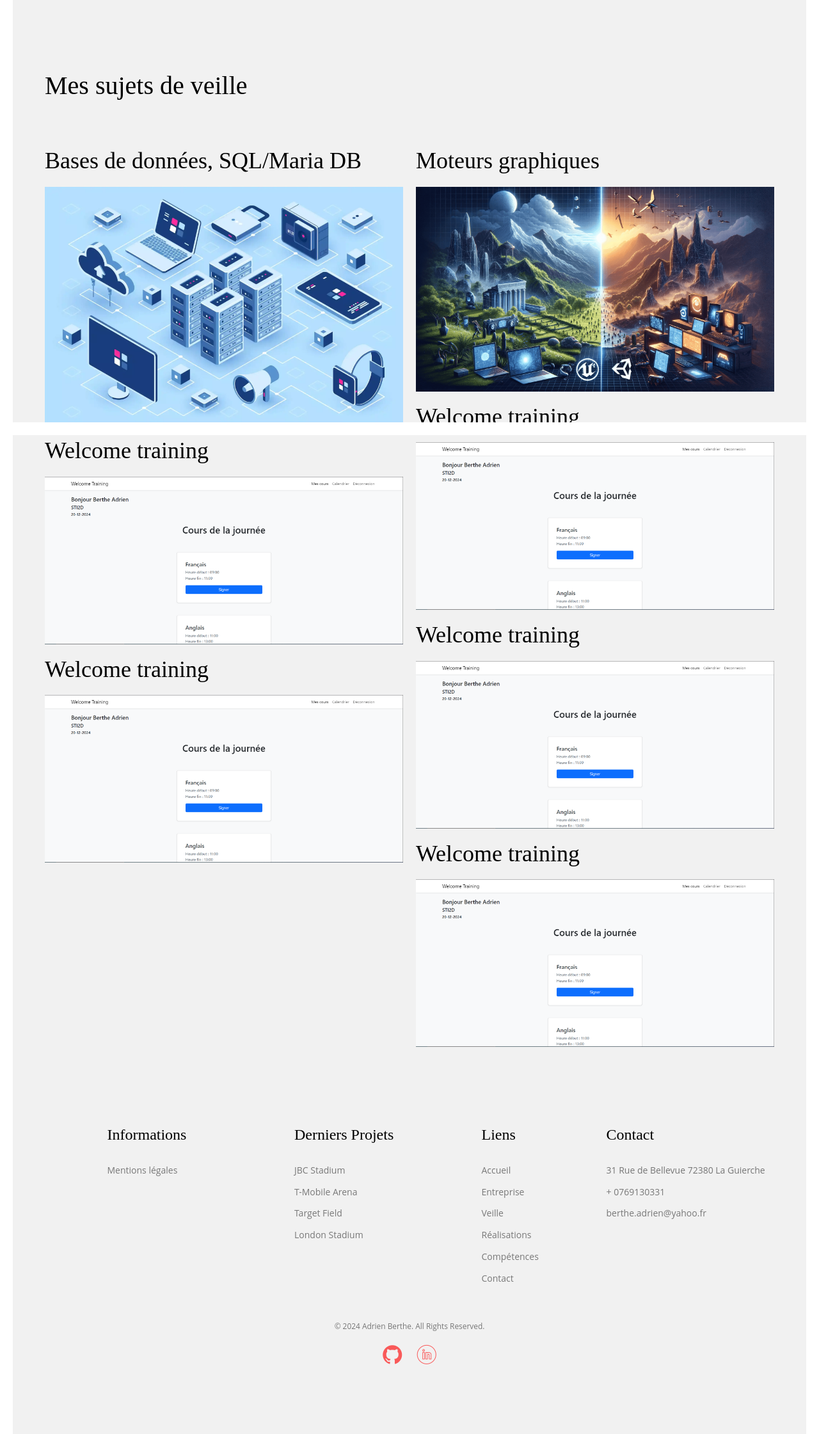
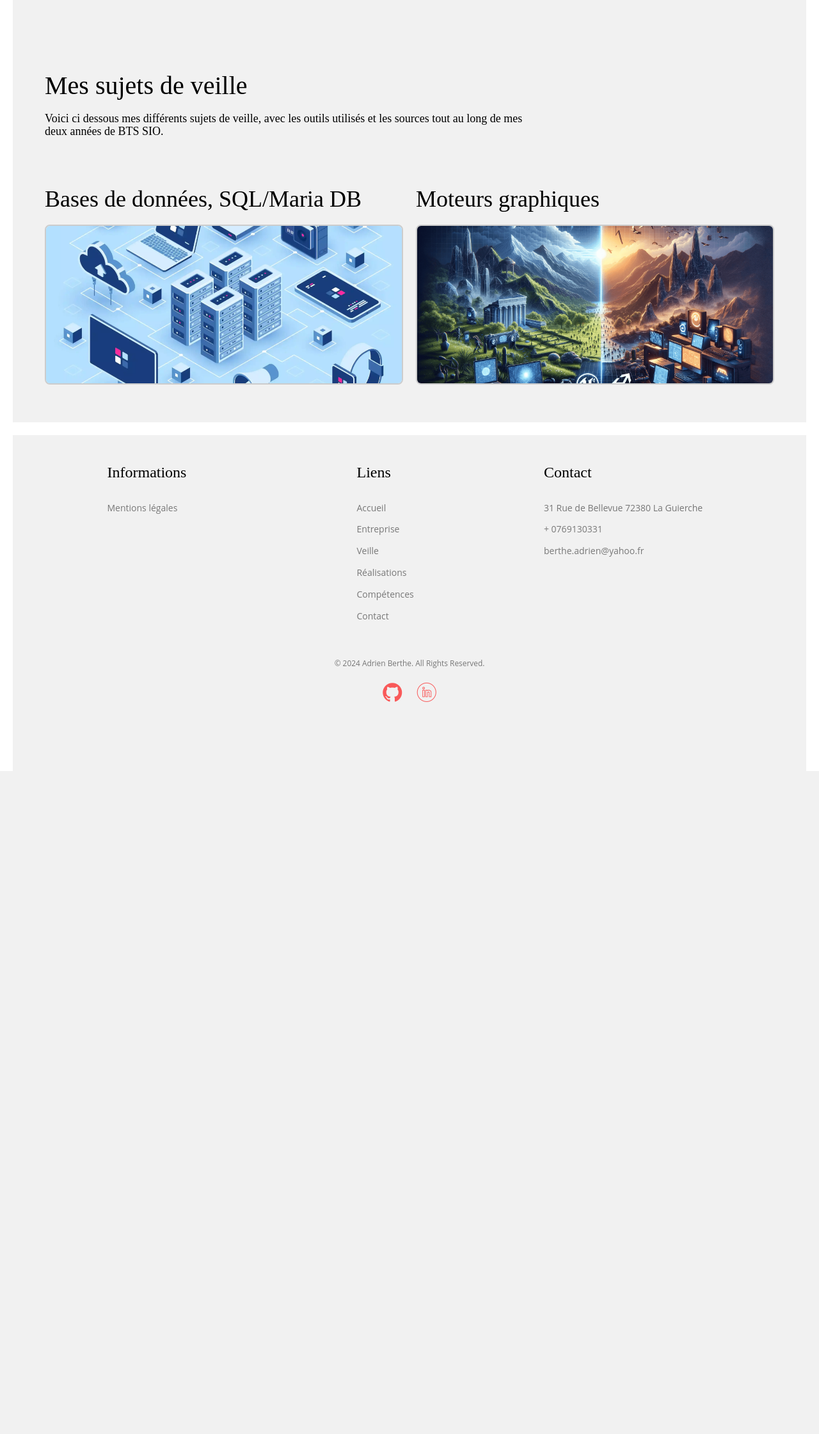
Before and after one commit to BertheAdrien/portfolio, a PHP site: page /index.php?page=veille in a window 1280 px wide. Shown: the part 120-2361 px from the top of the page at 64% size. After the commit the page ends 1325 px from the top, so only its background shows below. Run offline with PHP 8.4, Linux system fonts and the light colour scheme; some web fonts are replaced.

Commit message:
update veille

```diff
--- a/src/includes/partials/footer.php
+++ b/src/includes/partials/footer.php
@@ -3,23 +3,13 @@
 <div class="container">
 		<footer id="fh5co-footer" role="contentinfo">
 			<div class="row">
-			<div class="col-md-3 col-md-push-1">
+			<div class="col-md-4 col-md-push-1">
 					<h4>Informations</h4>
 					<ul class="fh5co-footer-links">
 						<li><a href="?page=mentions-legales">Mentions légales</a></li>
 					</ul>
 				</div>
-				<div class="col-md-3 col-md-push-1">
-					<h4>Derniers Projets</h4>
-					<ul class="fh5co-footer-links">
-						<li><a href="?page=realisations#jbc-stadium">JBC Stadium</a></li>
-						<li><a href="?page=realisations#t-mobile-arena">T-Mobile Arena</a></li>
-						<li><a href="?page=realisations#target-field">Target Field</a></li>
-						<li><a href="?page=realisations#london-stadium">London Stadium</a></li>
-					</ul>
-				</div>
-
-				<div class="col-md-3 col-md-push-1">
+				<div class="col-md-4 col-md-push-1">
 					<h4>Liens</h4>
 					<ul class="fh5co-footer-links">
 						<li><a href="?page=accueil">Accueil</a></li>
@@ -31,7 +21,7 @@
 					</ul>
 				</div>
 
-				<div class="col-md-3">
+				<div class="col-md-4">
 					<h4>Contact</h4>
 					<ul class="fh5co-footer-links">
 						<li>31 Rue de Bellevue 72380 La Guierche</li>
--- a/src/pages/veille.php
+++ b/src/pages/veille.php
@@ -8,6 +8,7 @@ $pageTitle = 'Veille - Adrien Berthe';
         <div class="row animate-box">
             <div class="col-md-8 col-md-offset-2 col-md-pull-2">
                 <h2>Mes sujets de veille</h2>
+                <h4>Voici ci dessous mes différents sujets de veille, avec les outils utilisés et les sources tout au long de mes deux années de BTS SIO.</h4>
             </div>
         </div>
     </div>
@@ -24,25 +25,6 @@ $pageTitle = 'Veille - Adrien Berthe';
                             </div>
                         </a>
                     </div>
-                    <div class="col-md-12 animate-box">
-                    <h1>Welcome training</h1>
-                        <a href="?page=project-welcome-training" class="portfolio-grid border border-dark rounded">
-                            <img src="images/WelcomeTraining.PNG" class="img-responsive" alt="Free HTML5 Bootstrap Template by FreeHTML5.co">
-                            <div class="desc">
-                                <h3>Outil de gestion de signatures</h3>
-                            </div>
-                        </a>
-                    </div>
-                    <div class="col-md-12 animate-box">
-                    <h1>Welcome training</h1>
-                        <a href="?page=project-welcome-training" class="portfolio-grid border border-dark rounded">
-                            <img src="images/WelcomeTraining.PNG" class="img-responsive" alt="Free HTML5 Bootstrap Template by FreeHTML5.co">
-                            <div class="desc">
-                                <h3>Outil de gestion de signatures</h3>
-                            </div>
-                        </a>
-                    </div>
-
                 </div>
             </div>
 
@@ -56,41 +38,21 @@ $pageTitle = 'Veille - Adrien Berthe';
                             </div>
                         </a>
                     </div>
-                    <div class="col-md-12 animate-box">
-                    <h1>Welcome training</h1>
-                        <a href="?page=project-welcome-training" class="portfolio-grid border border-dark rounded">
-                            <img src="images/WelcomeTraining.PNG" class="img-responsive" alt="Free HTML5 Bootstrap Template by FreeHTML5.co">
-                            <div class="desc">
-                                <h3>Outil de gestion de signatures</h3>
-                            </div>
-                        </a>
-                    </div>
-                    <div class="col-md-12 animate-box">
-                    <h1>Welcome training</h1>
-                        <a href="?page=project-welcome-training" class="portfolio-grid border border-dark rounded">
-                            <img src="images/WelcomeTraining.PNG" class="img-responsive" alt="Free HTML5 Bootstrap Template by FreeHTML5.co">
-                            <div class="desc">
-                                <h3>Outil de gestion de signatures</h3>
-                            </div>
-                        </a>
-                    </div>
-
-                    <div class="col-md-12 animate-box">
-                    <h1>Welcome training</h1>
-                        <a href="?page=project-welcome-training" class="portfolio-grid border border-dark rounded">
-                            <img src="images/WelcomeTraining.PNG" class="img-responsive" alt="Free HTML5 Bootstrap Template by FreeHTML5.co">
-                            <div class="desc">
-                                <h3>Outil de gestion de signatures</h3>
-                            </div>
-                        </a>
-                    </div>
-
                 </div>
             </div>
         </div>
     </div>
 </div><!-- END container -->
 
+<style>
+    .portfolio-grid img {
+        width: 100%;
+        height: 250px;
+        object-fit: cover;
+        border-radius: 8px;
+        border: 2px solid #ccc;
+    }
+</style>
 
 <div class="gototop js-top">
     <a href="#" class="js-gotop"><i class="icon-arrow-up2"></i></a>
```
Also changed, not shown: src/pages/realisations.php (+48 -29 lines).
